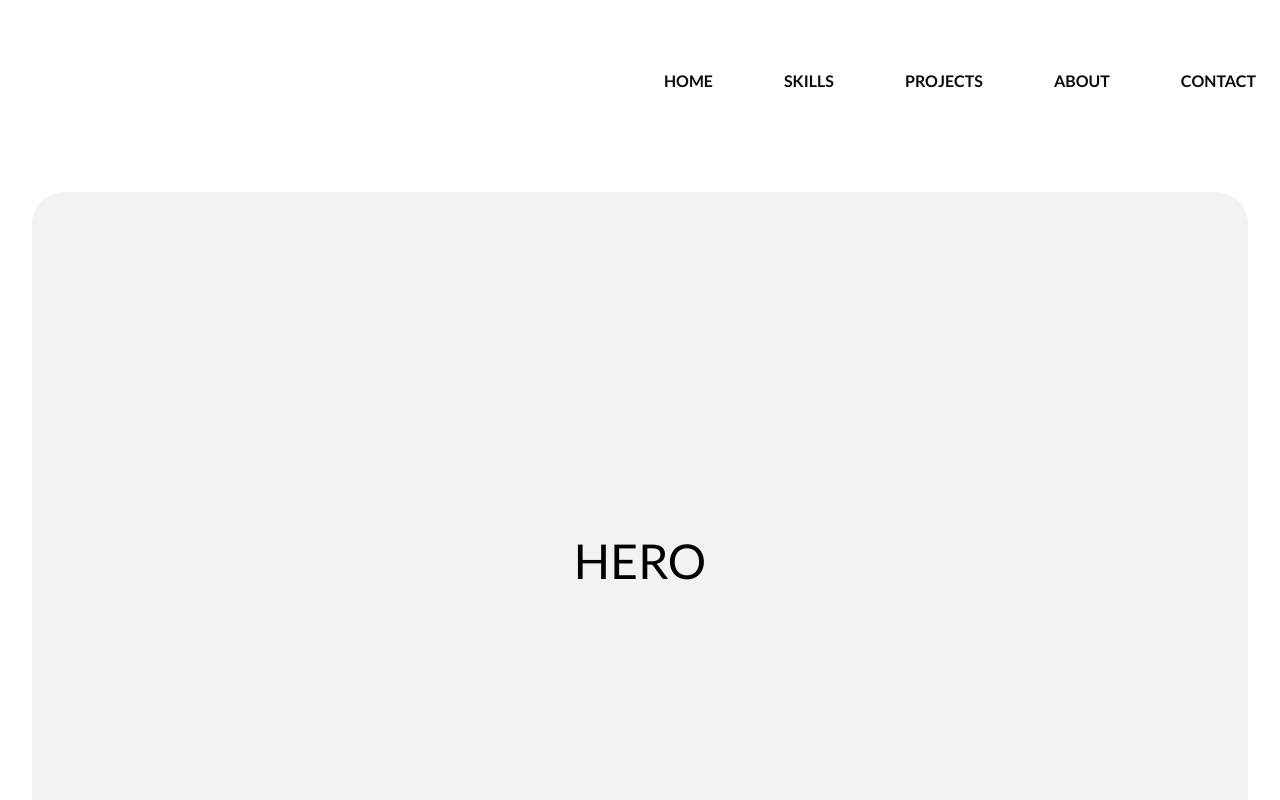
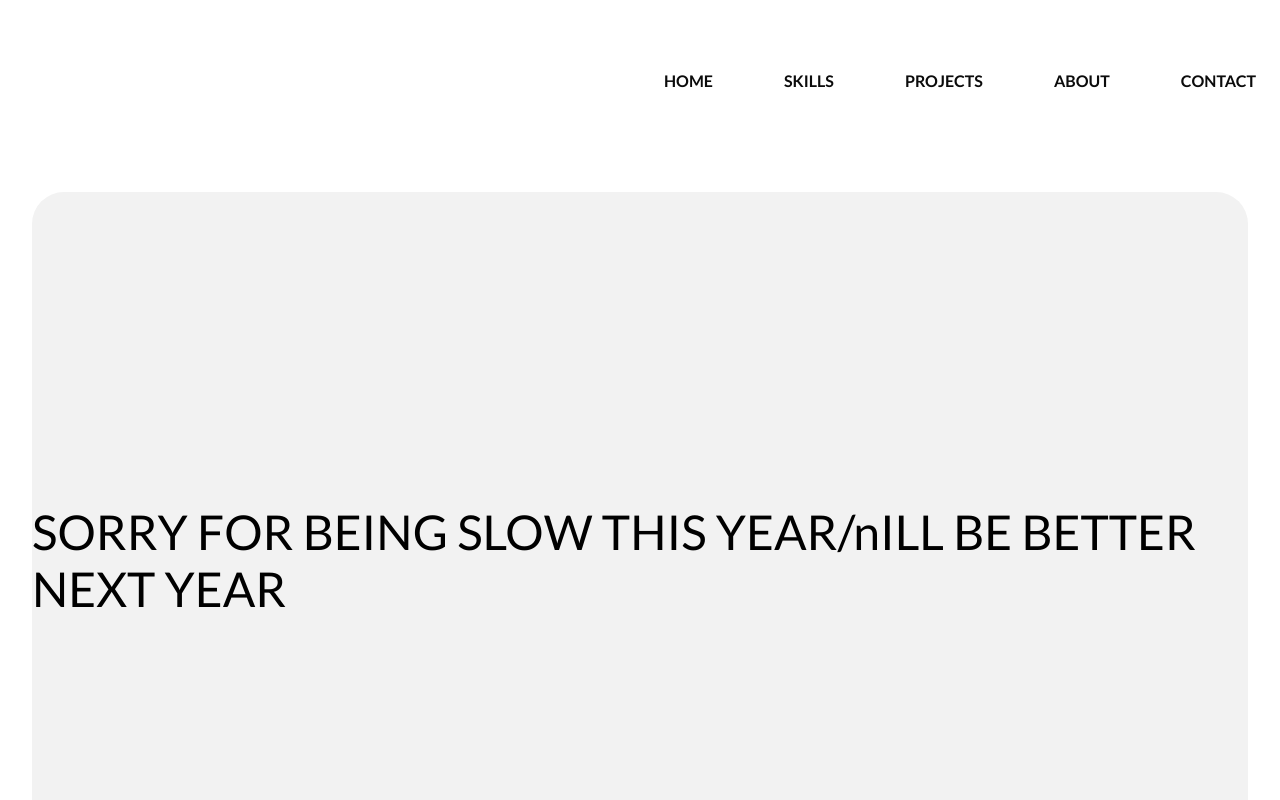
Before and after one commit to hoainb1303/hoai-portfolio, a Next.js app: page / in a window 1280 px wide. Shown: the top 800 px of the page. Built offline with nearby package versions, Linux system fonts and the light colour scheme.

Commit message:
New year is coming, Ill be better and finish this project. Promise to myself

```diff
--- a/app/page.tsx
+++ b/app/page.tsx
@@ -5,7 +5,9 @@ export default function Home() {
   return (
     <>
       <section id="hero" className={styles.homeSection}>
-        <div className={styles.container}>HERO</div>
+        <div className={styles.container}>
+          SORRY FOR BEING SLOW THIS YEAR/nILL BE BETTER NEXT YEAR
+        </div>
       </section>
       <section id="skills" className={styles.homeSection}>
         <div className={styles.container}>SKILLS</div>
```
